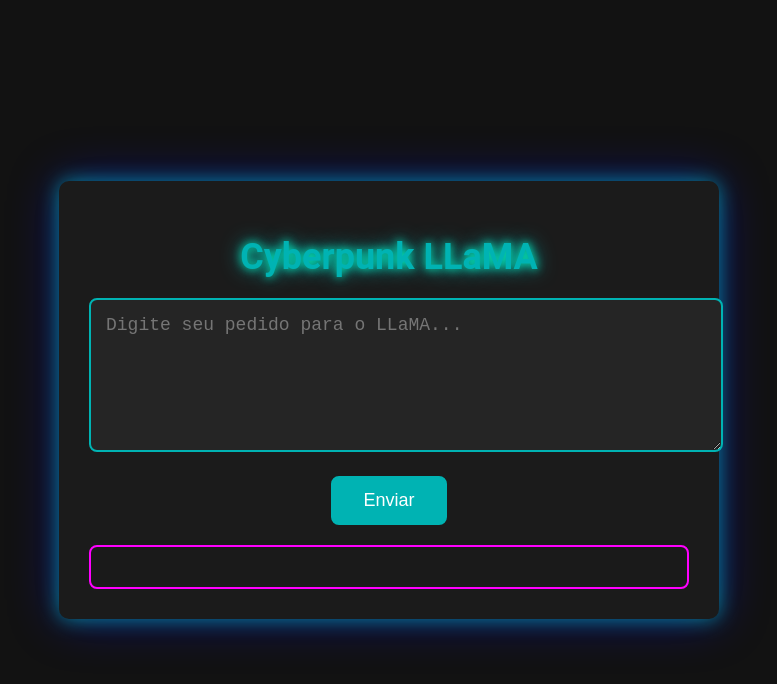
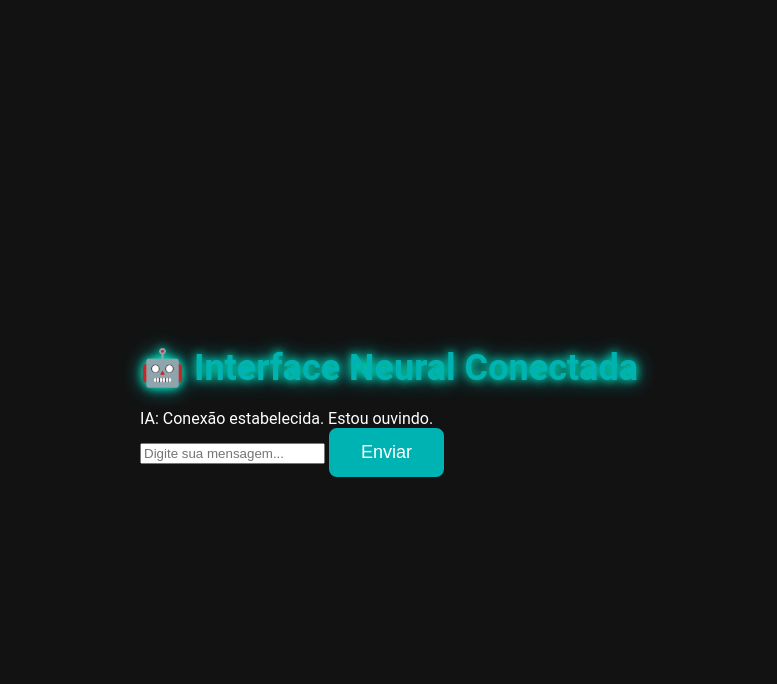
Before and after one commit to SnowwlI/ART, a plain HTML site: page index.html in a window 1280 px wide. Shown: the whole page, without its empty margins (251-1028 px from the left). Drawn offline with nearby package versions, Linux system fonts and the light colour scheme.

Commit message:
Update index.html

```diff
--- a/index.html
+++ b/index.html
@@ -1,20 +1,48 @@
 <!DOCTYPE html>
 <html lang="pt-br">
 <head>
-    <meta charset="UTF-8">
-    <meta name="viewport" content="width=device-width, initial-scale=1.0">
-    <title>Interação com LLaMA</title>
-    <link href="https://fonts.googleapis.com/css2?family=Orbitron:wght@400;500;700&display=swap" rel="stylesheet">
-    <link rel="stylesheet" href="style.css">
+  <meta charset="UTF-8" />
+  <meta name="viewport" content="width=device-width, initial-scale=1.0" />
+  <title>Interface Cyberpunk</title>
+
+  <!-- Anime.js -->
+  <script src="https://cdnjs.cloudflare.com/ajax/libs/animejs/3.2.1/anime.min.js"></script>
+
+  <!-- Fonte estilo digital -->
+  <link href="https://fonts.googleapis.com/css2?family=Orbitron:wght@600&display=swap" rel="stylesheet" />
+
+  <!-- Link do CSS -->
+  <link rel="stylesheet" href="style.css">
+
 </head>
 <body>
-    <div class="container">
-        <h1>Cyberpunk LLaMA</h1>
-        <textarea id="prompt" placeholder="Digite seu pedido para o LLaMA..."></textarea>
-        <button id="submitBtn">Enviar</button>
-        <div id="response"></div>
+
+  <!-- Primeira Transição (hack digitando) -->
+  <div id="transition-screen">
+    <div class="type-line" id="line1"></div>
+    <div class="type-line" id="line2"></div>
+    <div class="type-line" id="line3"></div>
+  </div>
+
+  <!-- Segunda Transição (boot) -->
+  <div id="boot-animation">
+    <div class="boot-line"></div>
+  </div>
+
+  <!-- Conteúdo final com Chat -->
+  <div id="main-content">
+    <h1>🤖 Interface Neural Conectada</h1>
+    <div class="chat-box" id="chat-box">
+      <div class="message ia">IA: Conexão estabelecida. Estou ouvindo.</div>
     </div>
+    <div>
+      <input type="text" id="userInput" placeholder="Digite sua mensagem..." />
+      <button onclick="sendMessage()">Enviar</button>
+    </div>
+  </div>
 
-    <script src="script.js"></script>
+  <!-- Link para o Script JS -->
+  <script src="app.js"></script>
+
 </body>
 </html>
```
